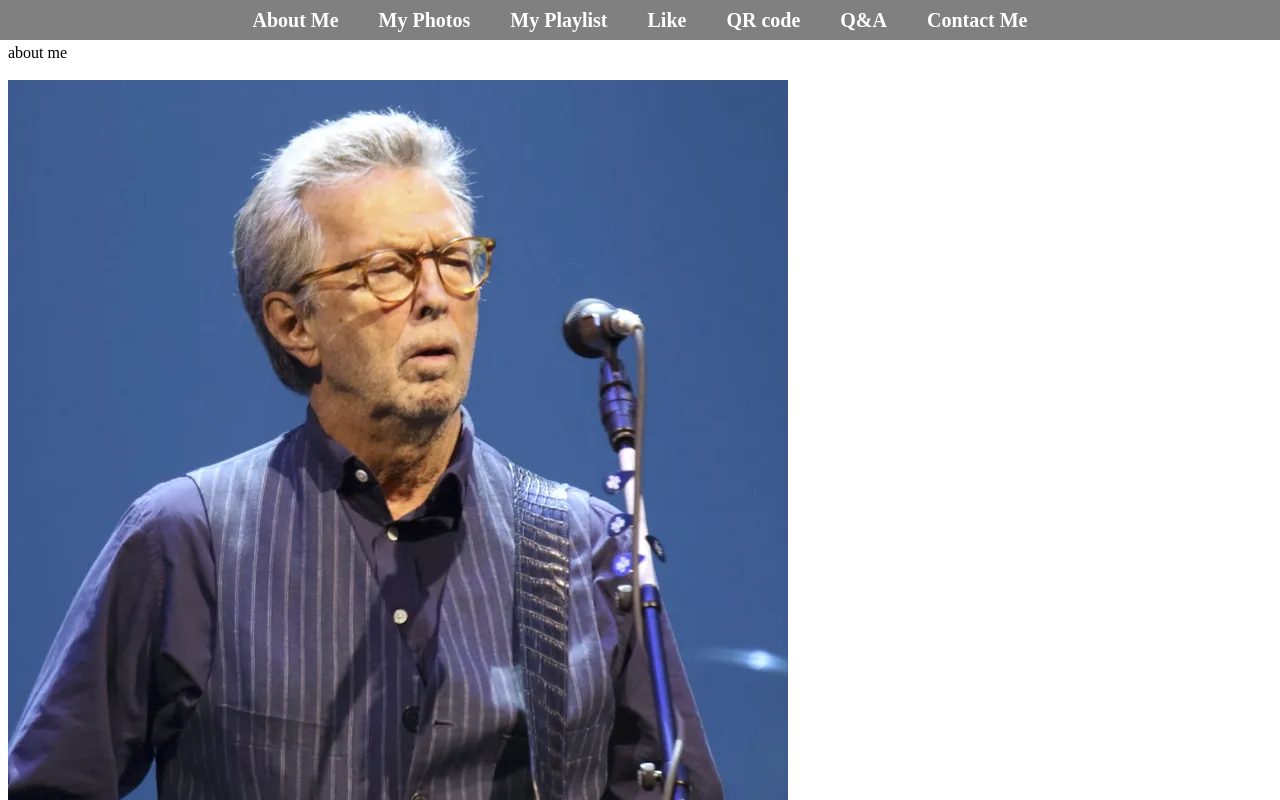
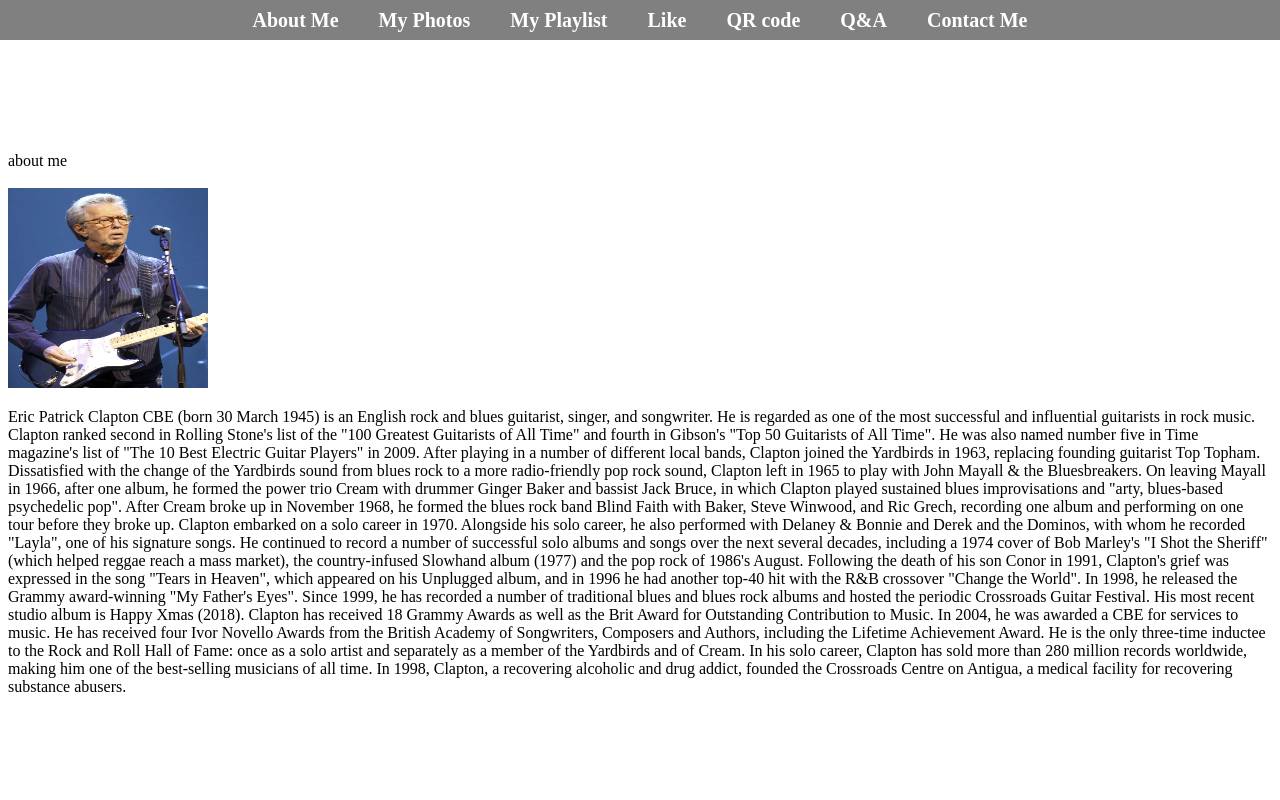
Before and after one commit to Web-Development-Environments-2023/314968306, a plain HTML site: page index.html in a window 1280 px wide. Shown: the top 800 px of the page. Drawn offline with Linux system fonts and the light colour scheme.

Commit message:
about me 3

```diff
--- a/index.html
+++ b/index.html
@@ -17,11 +17,17 @@
 <section id="about" class="section">
 <br/>
 <br/>
+<br/>
+<br/>
+<br/>
+<br/>
+<br/>
+<br/>
 about me
 <br/>
 <br/>
 <div class="about-content">
-  <img src="eric-clapton.jpg" alt="My photo">
+  <img src="eric-clapton.jpg" alt="My photo" width="200" height="200">
   <br/>
   <p>Eric Patrick Clapton CBE (born 30 March 1945) is an English rock and blues guitarist, singer, and songwriter. He is regarded as one of the most successful and influential guitarists in rock music. Clapton ranked second in Rolling Stone's list of the "100 Greatest Guitarists of All Time" and fourth in Gibson's "Top 50 Guitarists of All Time". He was also named number five in Time magazine's list of "The 10 Best Electric Guitar Players" in 2009.
 
@@ -31,13 +37,6 @@ about me
 
     Clapton has received 18 Grammy Awards as well as the Brit Award for Outstanding Contribution to Music. In 2004, he was awarded a CBE for services to music. He has received four Ivor Novello Awards from the British Academy of Songwriters, Composers and Authors, including the Lifetime Achievement Award. He is the only three-time inductee to the Rock and Roll Hall of Fame: once as a solo artist and separately as a member of the Yardbirds and of Cream. In his solo career, Clapton has sold more than 280 million records worldwide, making him one of the best-selling musicians of all time. In 1998, Clapton, a recovering alcoholic and drug addict, founded the Crossroads Centre on Antigua, a medical facility for recovering substance abusers.</p>
 </div>
-<br/>
-<br/>
-<br/>
-<br/>
-<br/>
-<br/>
-<br/>
 <br/>
 <br/>
 <br/>
```
